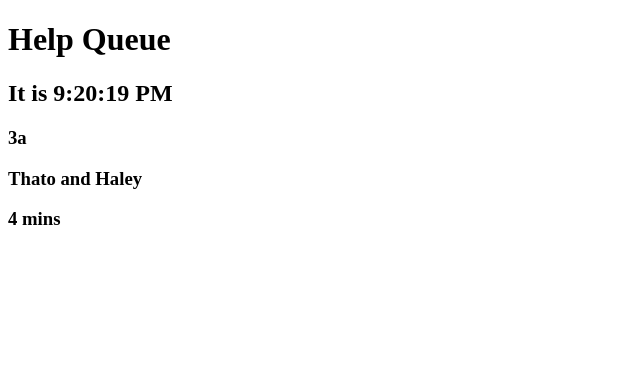
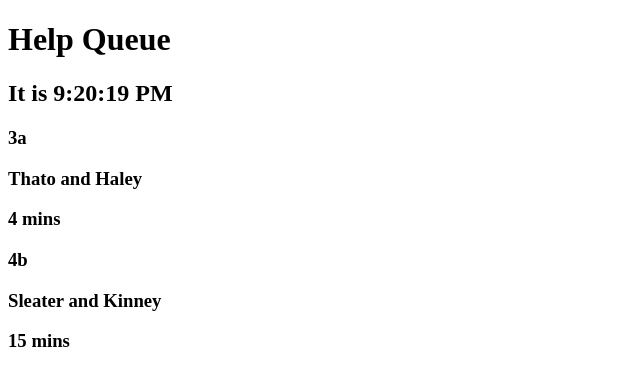
Before and after one commit to tcsuder/help, a React app: page / in a window 1280 px wide. Shown: the top 386 px of the page, without its empty margins (0-640 px from the left). Built offline with nearby package versions, Linux system fonts and the light colour scheme.

Commit message:
refactor to move props to parent component

```diff
--- a/src/components/App.jsx
+++ b/src/components/App.jsx
@@ -1,13 +1,13 @@
 import React from "react";
-import Clock from "./Clock";
+import Header from "./Header";
 import Ticket from "./Ticket";
 
 function App(props) {
   return (
     <div>
-      <h1>Help Queue</h1>
-      <Clock/>
+      <Header time={new Date().toLocaleTimeString()}/>
       <Ticket location="3a" name="Thato and Haley" timeWaiting="4 mins"/>
+      <Ticket location="4b" name="Sleater and Kinney" timeWaiting="15 mins"/>
     </div>
   );
 }
--- a/src/components/Clock.jsx
+++ b/src/components/Clock.jsx
@@ -2,7 +2,7 @@ import React from "react";
 
 function Clock(props){
   return (
-    <h2>It is {new Date().toLocaleTimeString()}</h2>
+    <h2>It is {props.time}</h2>
   );
 }
 
--- /dev/null
+++ b/src/components/Header.jsx
@@ -0,0 +1,13 @@
+import React from "react";
+import Clock from "./Clock";
+
+function Header(props) {
+  return (
+    <div>
+      <h1>Help Queue</h1>
+      <Clock time={props.time}/>
+    </div>
+  );
+}
+
+module.exports = Header;
--- a/src/components/Ticket.jsx
+++ b/src/components/Ticket.jsx
@@ -1,13 +1,15 @@
 import React from "react";
 
-function Ticket(props){
-  return (
-    <div>
-      <h3>{props.location}</h3>
-      <h3>{props.name}</h3>
-      <h3>{props.timeWaiting}</h3>
-    </div>
-  );
+class Ticket extends React.Component {
+  render() {
+    return (
+      <div>
+        <h3>{this.props.location}</h3>
+        <h3>{this.props.name}</h3>
+        <h3>{this.props.timeWaiting}</h3>
+      </div>
+    );
+  }
 }
 
 module.exports = Ticket;
--- a/src/index.jsx
+++ b/src/index.jsx
@@ -1,6 +1,6 @@
 import React from "react";
 import ReactDOM from "react-dom";
-import App from './components/App.jsx';
+import App from './components/App';
 
 
 ReactDOM.render(
```
